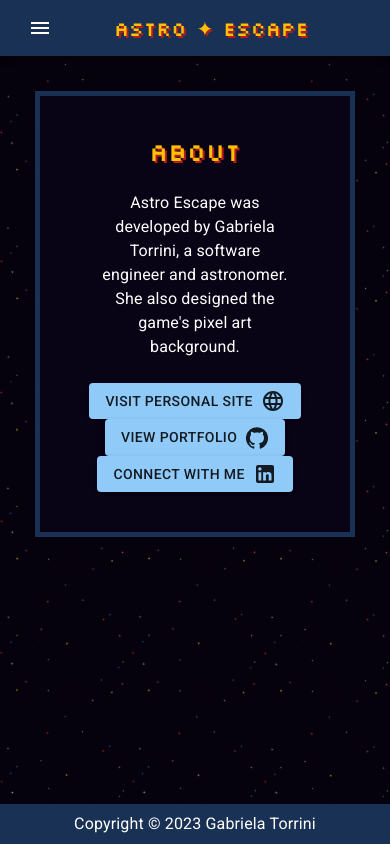
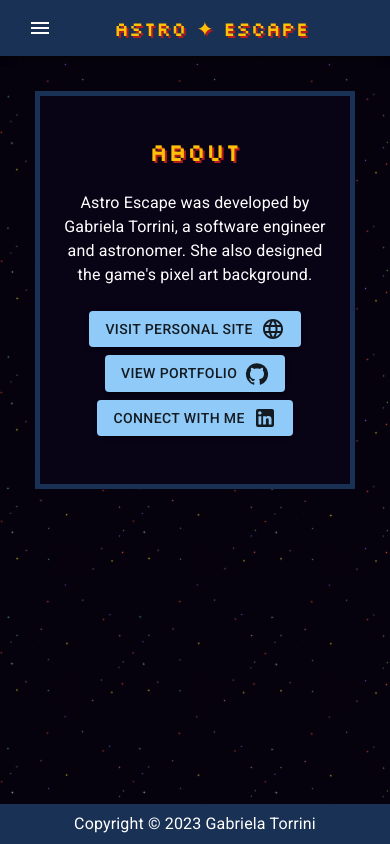
Before and after one commit to gtorrini/astro-escape, a React (Create React App) app: page /about in a window 390 px wide. Built offline with nearby package versions, Linux system fonts and the light colour scheme.

Commit message:
Fixed layout for small screens

```diff
--- a/src/components/About.jsx
+++ b/src/components/About.jsx
@@ -11,13 +11,20 @@ export default function About() {
                 <Typography className="site-heading" variant="h4">
                     ABOUT
                 </Typography>
-                <Typography variant="body1" sx={{my: 3, maxWidth: '60%', mx: 'auto'}}>
+                <Typography
+                  variant="body1"
+                  sx= {{
+                    my: 3,
+                    maxWidth: (window.innerWidth < 480) ? '90%' : '60%',
+                    mx: 'auto'
+                  }}
+                >
                     Astro Escape was developed by Gabriela Torrini, a software engineer and astronomer. She also designed the game&#39;s pixel art background.
                 </Typography>
                 <Button
                     href="https://gtorrini.github.io/"
                     variant="contained"
-                    sx={{mx: 1}}
+                    sx={{ mx: 1, mb: (window.innerWidth < 715) ? 1 : 0}}
                 >
                     Visit Personal Site &nbsp;
                     <LanguageIcon></LanguageIcon>
@@ -25,7 +32,7 @@ export default function About() {
                 <Button
                     href="https://github.com/gtorrini/portfolio"
                     variant="contained"
-                    sx={{mx: 1}}
+                    sx={{mx: 1, mb: (window.innerWidth < 715) ? 1 : 0}}
                 >
                     View Portfolio &nbsp;
                     <GitHubIcon></GitHubIcon>
@@ -33,7 +40,7 @@ export default function About() {
                 <Button
                     href="www.linkedin.com/in/gabriela-torrini-9a2ab7235"
                     variant="contained"
-                    sx={{mx: 1}}
+                    sx={{mx: 1, mb: (window.innerWidth < 715) ? 1 : 0}}
                 >
                     Connect with Me &nbsp;
                     <LinkedInIcon></LinkedInIcon>
```
